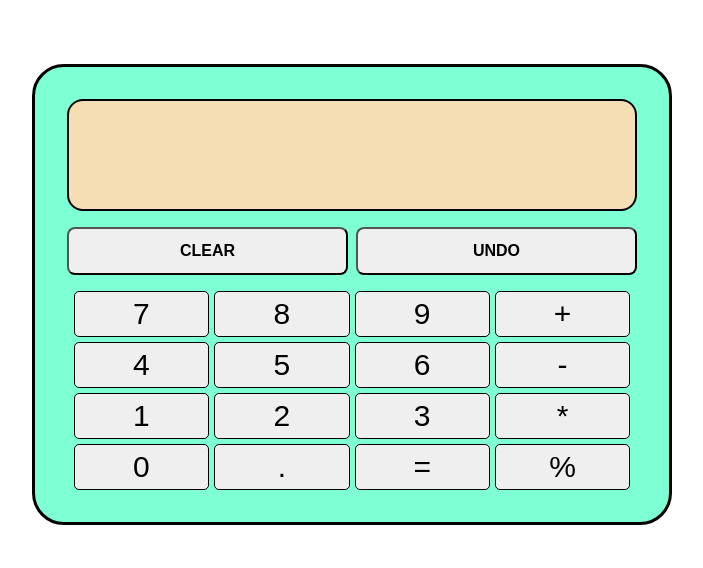
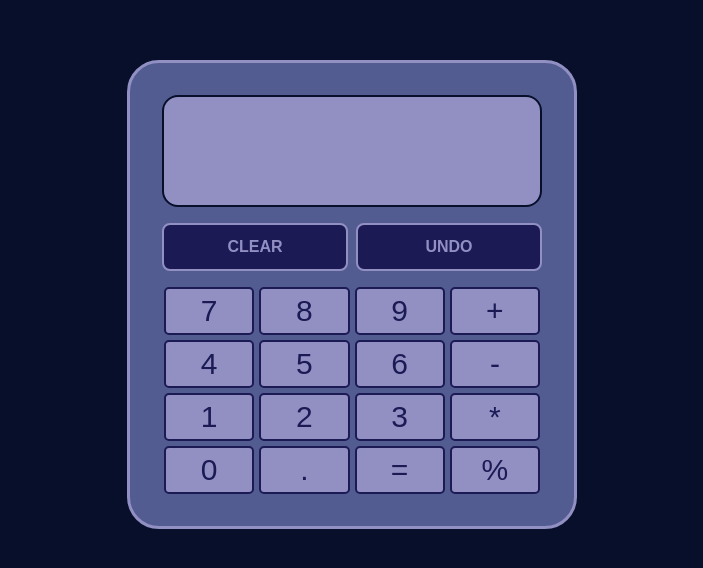
Before and after one commit to johnDorman98/calculator, a plain HTML site: page index.html in a window 1280 px wide. Shown: the part 106-674 px from the top of the page, without its empty margins (288-991 px from the left). Drawn offline with Linux system fonts and the light colour scheme.

Commit message:
Apply colour theme to calculator

```diff
--- a/script.js
+++ b/script.js
@@ -123,7 +123,7 @@ buttons.forEach((button) => {
 
     // Allow decimal numbers to be entered.
     if (buttonContent === ".") {
-      if (symbol === null && !firstNumber.includes(".") && firstNumber.length > 0) {
+      if (symbol === null && !firstNumber.includes(".") && firstNumber.length > 0 && !totalCalculated) {
         firstNumber += "."
         updateDisplay(firstNumber)
       } else if (!secondNumber.includes(".") && secondNumber.length > 0) {
@@ -135,7 +135,6 @@ buttons.forEach((button) => {
     // Set the symbol when a valid operator is entered.
     if (symbolEntered(buttonContent) && symbol === null) {
       symbol = buttonContent;
-      // TODO: highlight selected symbol in the DOM.
     }
 
     // Perform calculation if "=" is pressed or symbol is pressed for completed equation.
@@ -186,3 +185,4 @@ buttons.forEach((button) => {
 // Add keyboard support.
 // Add history button to allow user to return to previous equations.
 // Implement rounding of first and second number during input.
+// Keep selected symbol highlighted until result is calculated.
--- a/style.css
+++ b/style.css
@@ -13,6 +13,8 @@ body {
   align-items: center;
   align-content: center;
   height: 100vh;
+  background-color: #070F2B;
+  color: #070F2B;
 }
 
 .calculator-container {
@@ -21,10 +23,11 @@ body {
   gap: 1rem;
   align-items: center;
   padding: 2rem;
-  border: 3px solid black;
+  border: 3px solid #9290C3;
   border-radius: 2rem;
-  background-color: aquamarine;
-  width: 50%;
+  background-color: #535C91;
+  max-width: 450px;
+  margin: 0 auto;
 }
 
 .display {
@@ -33,10 +36,10 @@ body {
   align-items: center;
   height: 7rem;
   width: 100%;
-  border: 2px solid black;
+  border: 2px solid #070F2B;
   border-radius: 1rem;
-  background-color: wheat;
-  font-size: 40px;
+  background-color: #9290C3;
+  font-size: 50px;
 }
 
 .control-buttons {
@@ -52,14 +55,18 @@ body {
   height: 3rem;
   padding: 0.5rem 2rem;
   font-weight: 900;
+  border: 2px solid #9290C3;
+  background-color: #1B1A55;
+  color: #9290C3;
   border-radius: 0.5rem;
   font-size: 1rem;
 }
 
 .control-button:hover {
   cursor: pointer;
-  /* TODO: */
-  /* Implement colour change on hover */
+  border: 2px solid #1B1A55;
+  background-color: #9290C3;
+  color: #1B1A55;
 }
 
 .calculation-buttons {
@@ -75,7 +82,9 @@ body {
 .calculation-button {
   width: 23.75%;
   height: 25%;
-  border: 1px solid black;
+  border: 2px solid #1B1A55;
+  background-color: #9290C3;
+  color: #1B1A55;
   border-radius: 5px;
   font-size: 30px;
   padding: 5px 10px;
@@ -84,6 +93,7 @@ body {
 
 .calculation-button:hover {
   cursor: pointer;
-  /* TODO: */
-  /* Implement colour change on hover */
+  border: 2px solid #9290C3;
+  background-color: #1B1A55;
+  color: #9290C3;
 }
```
